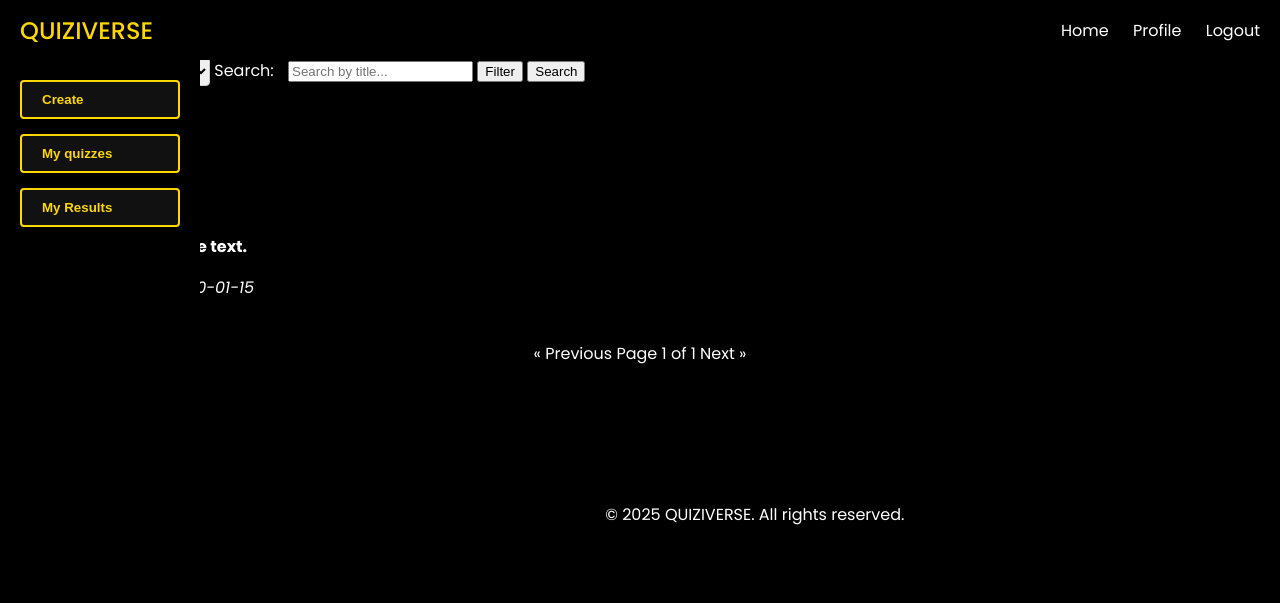
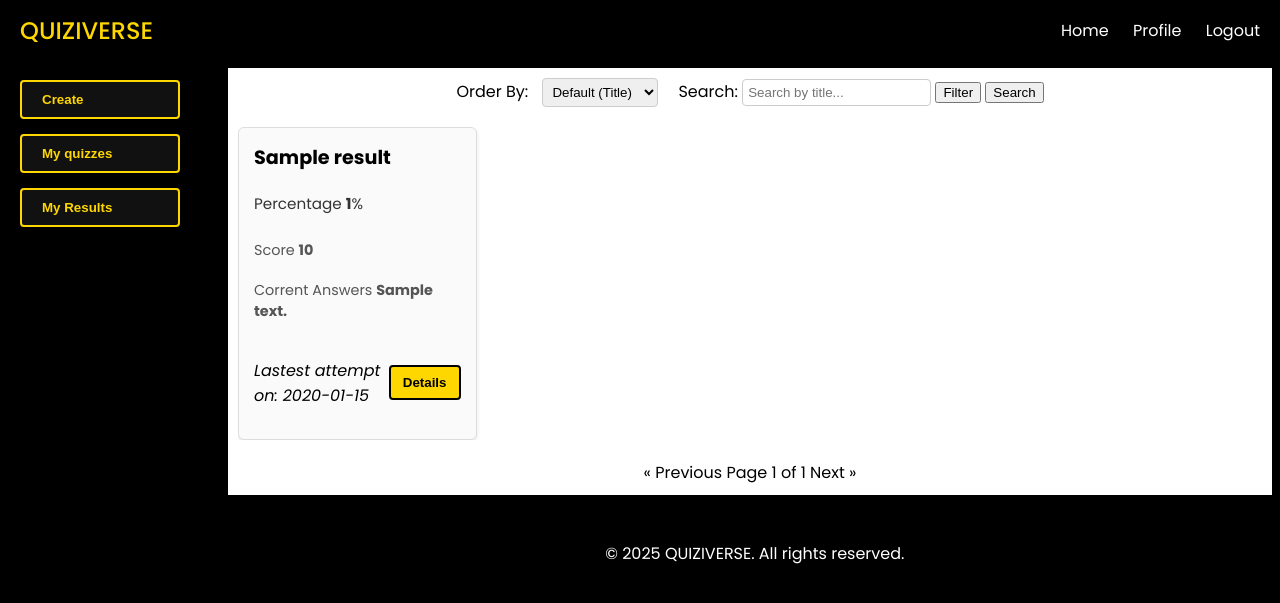
Before and after one commit to realWRC/quiziverse, a Flask app: page /myresults in a window 1280 px wide; the page is wider, and only the part inside the window is pictured. Shown: the top 603 px of that part. Run offline with Flask 3, Linux system fonts and the light colour scheme; a user stored in the database is signed in; a database or web service that is not in the repository returns one stand-in record (values such as "Sample title").

Commit message:
Added styling to myresults page

```diff
--- a/api/app.py
+++ b/api/app.py
@@ -976,11 +976,11 @@ def myresults():
     if page <= 0:
         page = 1
 
-    per_page = 30
-    if per_page > 30:
-        per_page = 30
-    if per_page < 30:
-        per_page = 30
+    per_page = 24
+    # if per_page > 30:
+    #     per_page = 30
+    # if per_page < 30:
+    #     per_page = 30
 
     skip = (page - 1) * per_page
     query = request.args.get('search', '')
--- /dev/null
+++ b/api/static/css/myresults.css
@@ -0,0 +1,32 @@
+.quiz-card-container .result-card {
+  background-color: #fafafa;
+  border: 1px solid #ddd;
+  border-radius: 6px;
+  padding: 15px;
+  box-shadow: 0 2px 4px rgba(0,0,0,0.1);
+  display: flex;
+  flex-direction: column;
+  justify-content: space-between;
+}
+
+.pagination-my-result {
+  text-align: center;
+}
+
+.pagination-my-result button {
+  display: inline-block;
+  margin: 0 5px;
+  padding: 8px 12px;
+  color: #000;
+  border: 1px solid #ccc;
+  border-radius: 4px;
+  cursor: pointer;
+}
+
+.pagination-my-result button:hover {
+  color: #000;
+  border: 1px solid #FFD700;
+  background-color: #FFD700;
+  border-radius: 4px;
+  font-weight: bold;
+}
--- a/api/templates/myresults.html
+++ b/api/templates/myresults.html
@@ -1,11 +1,18 @@
 {% extends "home.html" %}
 
+{% block childcss %}
+   <link rel="stylesheet" href="{{ url_for('static', filename='css/myresults.css') }}">
+{% endblock childcss %}
+
 {% block main %}
+<section class="page-container">
 {% include "_verticalnav.html" %}
-<main>
-  <p>My Results</p>
+<main class="main-section">
+
+  <section class="filter-section">
+    <div class="filter-search-bar">
+      <form method="GET" action="{{ url_for('myresults') }}">
         <div class="filter">
-      <form method="GET" action="{{ url_for('myresults') }}">
           {% if selected_category %}
               <input type="hidden" name="page" value="1">
           {% endif %}
@@ -17,14 +24,17 @@
                   <option value="{{ category }}" {% if category == selected_category %}selected{% endif %}>{{ category }}</option>
               {% endfor %}
           </select>
+        </div>
 
+        <div class="search">
           <label for="search">Search:</label>
           <input type="text" name="search" id="search" placeholder="Search by title..." value="{{ query }}">
-
           <button type="submit" name="action" value="filter">Filter</button>
           <button type="submit" name="action" value="search">Search</button>
+        </div>
       </form>
     </div>
+  </section>
   <div>
   {% with messages = get_flashed_messages() %}
     {% if messages %}
@@ -36,22 +46,46 @@
     {% endif %}
   {% endwith %}
   </div>
-  <div>
+  <div class="quiz-card-container">
   {% if query %}
     {% if results %}
       {% for result in results %}
-        <div>
-          <h3>{{ result['title'] }}</h3>
-          <p>Percentage <strong>{{ result.percentage_score }}</strong>&#37</p>
-          <p>Score <strong>{{ result.user_score }}</strong></p>
-          <p>Corrent Answers <strong>{{ result.correct_answers }}</strong></p>
+        <div class="result-card">
+          <h3 class="quiz-title">{{ result['title'] }}</h3>
+          <p class="quiz-description">Percentage <strong>{{ result.percentage_score }}</strong>&#37</p>
+          <p class="quiz-meta">Score <strong>{{ result.user_score }}</strong></p>
+          <p class="quiz-meta">Corrent Answers <strong>{{ result.correct_answers }}</strong></p>
+          <div class="card-footing">
             <p><em>Lastest attempt on: {{ result.latest_attempt.strftime('%Y-%m-%d %H:%M:%S') }}</em></p>
-          <a href="{{ url_for('resultinfo', quiz_id=result.quiz_id) }}">Details</a>
+            <a href="{{ url_for('resultinfo', quiz_id=result.quiz_id) }}"><button class="take-quiz-btn">Details</button></a>
+          </div>
         </div>
       {% endfor %}
+    {% else %}
+    <p>Not found</p>
+    {% endif %}
+  {% else %}
+    {% if results %}
+      {% for result in results %}
+        <div class="result-card">
+          <h3 class="quiz-title">{{ result['title'] }}</h3>
+          <p class="quiz-description">Percentage <strong>{{ result.percentage_score }}</strong>&#37</p>
+          <p class="quiz-meta">Score <strong>{{ result.user_score }}</strong></p>
+          <p class="quiz-meta">Corrent Answers <strong>{{ result.correct_answers }}</strong></p>
+          <div class="card-footing">
+            <p><em>Lastest attempt on: {{ result.latest_attempt.strftime('%Y-%m-%d %H:%M:%S') }}</em></p>
+            <a href="{{ url_for('resultinfo', quiz_id=result.quiz_id) }}"><button class="take-quiz-btn">Details</button></a>
+          </div>
+        </div>
+      {% endfor %}
+    {% else %}
+      <p>You Have not taken any quizzes</p>
+    {% endif %}
+  {% endif %}
+  </div>
     <div class="pagination">
       {% if pagination.has_prev %}
-            <a href="{{ pagination.prev_url }}">&laquo; Previous</a>
+        <a href="{{ pagination.prev_url }}"><button>&laquo; Previous</button></a>
       {% else %}
         <span class="disabled">&laquo; Previous</span>
       {% endif %}
@@ -59,45 +93,11 @@
       <span>Page {{ pagination.page }} of {{ pagination.total_pages }}</span>
 
       {% if pagination.has_next %}
-            <a href="{{ pagination.next_url }}">Next &raquo;</a>
+        <a href="{{ pagination.next_url }}"><button>Next &raquo;</button></a>
       {% else %}
         <span class="disabled">Next &raquo;</span>
       {% endif %}
     </div>
-    {% else %}
-    <p>Not found</p>
-    {% endif %}
-  {% else %}
-    {% if results %}
-      {% for result in results %}
-      <div>
-          <h3>{{ result.title }}</h3>
-          <p>Percentage <strong>{{ result.percentage_score }}</strong>&#37</p>
-          <p>Score <strong>{{ result.user_score }}</strong></p>
-          <p>Corrent Answers <strong>{{ result.correct_answers }}</strong></p>
-          <p><em>Lastest attempt on: {{ result.latest_attempt.strftime('%Y-%m-%d %H:%M:%S') }}</em></p>
-          <a href="{{ url_for('resultinfo', quiz_id=result.quiz_id) }}">Details</a>
-      </div>
-      {% endfor %}
-        <div class="pagination">
-          {% if pagination.has_prev %}
-            <a href="{{ pagination.prev_url }}">&laquo; Previous</a>
-          {% else %}
-            <span class="disabled">&laquo; Previous</span>
-          {% endif %}
-
-          <span>Page {{ pagination.page }} of {{ pagination.total_pages }}</span>
-
-          {% if pagination.has_next %}
-            <a href="{{ pagination.next_url }}">Next &raquo;</a>
-          {% else %}
-            <span class="disabled">Next &raquo;</span>
-          {% endif %}
-        </div>
-    {% else %}
-      <p>You Have not taken any quizzes</p>
-    {% endif %}
-  {% endif %}
-  </div>
 </main>
+</section>
 {% endblock main %}
```
Lines whose indentation alone changed are shown as unchanged.
